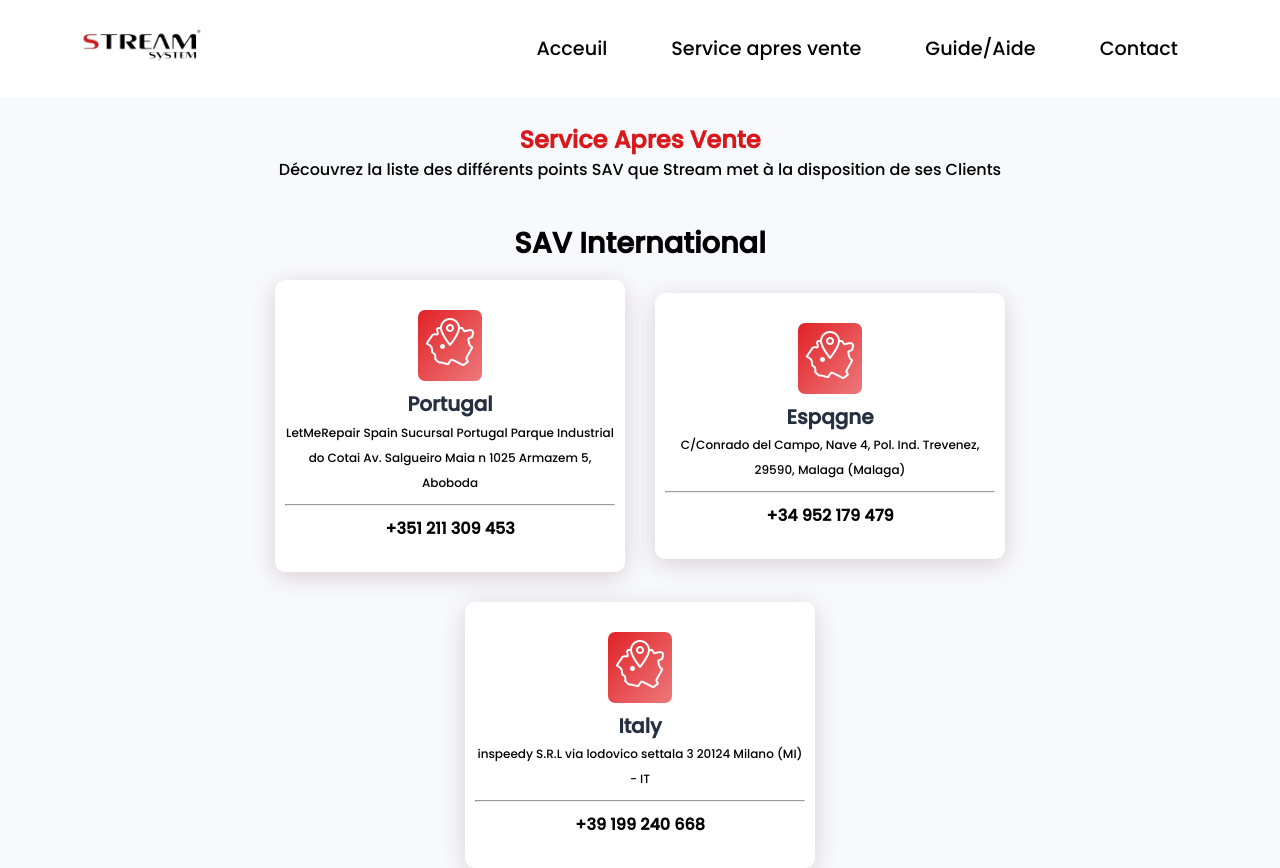
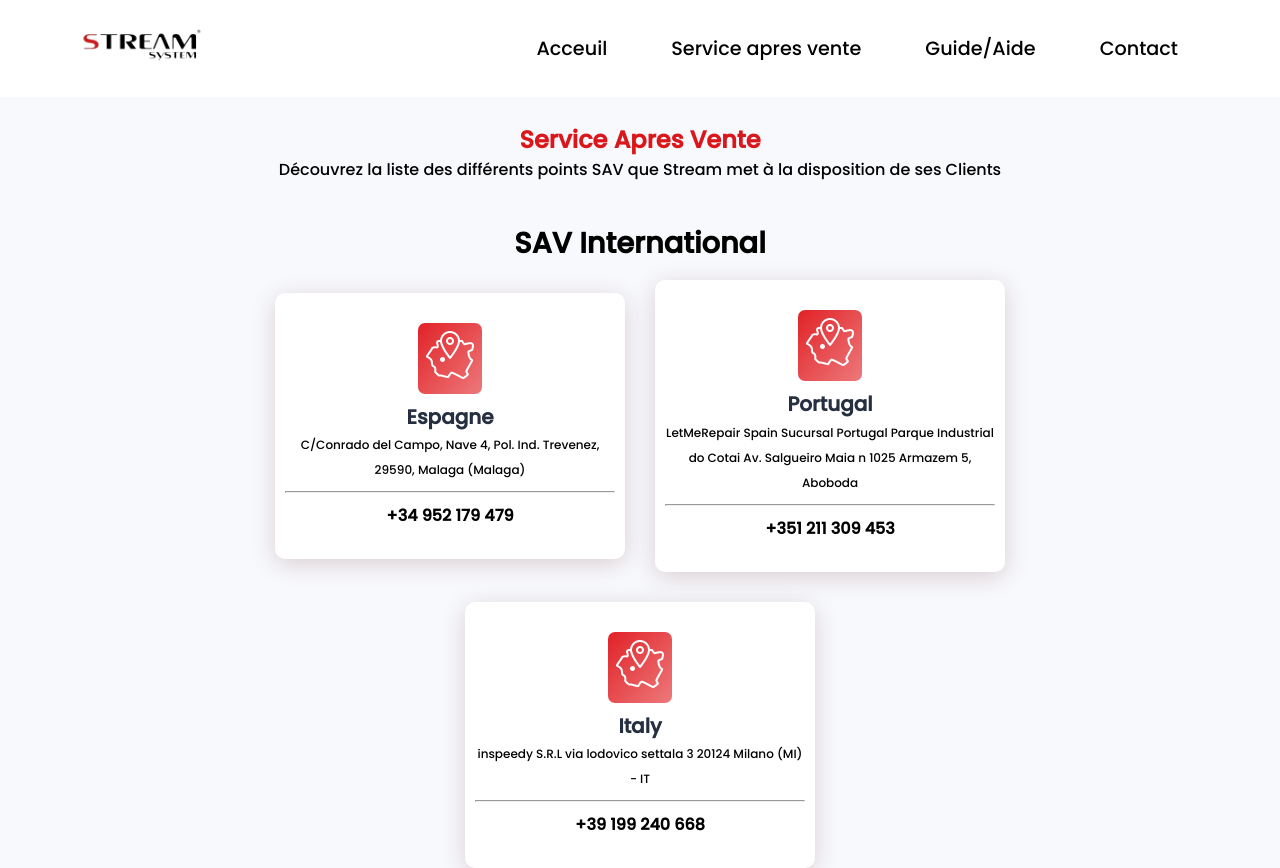
Before and after one commit to abdellahd63/website-stream-main, a React (Create React App) app in the folder frontend/: page /Services in a window 1280 px wide. Shown: the top 868 px of the page. Built offline with nearby package versions, Linux system fonts and the light colour scheme.

Commit message:
services Comp card commit

```diff
--- /dev/null
+++ b/frontend/src/Comp/ServiceCard.jsx
@@ -0,0 +1,23 @@
+import React from 'react'
+import '../Routes/Styles/servicesstyle.css'
+import locationicon from '../Routes/assets/Images/locationicon.png'
+
+function ServiceCard(props){
+  return (
+    <div className="card">
+    <div className="icon-section">
+      <div className='icon'>
+        <img src={locationicon}/>
+      </div>
+    </div>
+    <div class="info">
+      <h5>{props.title}</h5>
+      <span>{props.location}</span>
+      <hr/>
+      <h6>{props.number}</h6>
+    </div>
+    </div>
+  )
+}
+
+export default ServiceCard
--- a/frontend/src/Routes/Service.jsx
+++ b/frontend/src/Routes/Service.jsx
@@ -1,6 +1,7 @@
 import React from 'react'
 import './Styles/servicesstyle.css'
 import locationicon from './assets/Images/locationicon.png'
+import ServiceCard from '../Comp/ServiceCard'
 
 
 export default function Service() {
@@ -13,45 +14,22 @@ export default function Service() {
             <h4>SAV International</h4>
           </div>
           <div className='cards-section'>
-            <div className="card">
-            <div className="icon-section">
-              <div className='icon'>
-                <img src={locationicon}/>
-              </div>
-            </div>
-            <div class="info">
-              <h5>Portugal</h5>
-              <span>LetMeRepair Spain Sucursal Portugal Parque Industrial do Cotai Av. Salgueiro Maia n 1025 Armazem 5, Aboboda</span>
-              <hr/>
-              <h6>+351 211 309 453</h6>
-            </div>
-          </div>
-          <div className="card">
-            <div className="icon-section">
-              <div className='icon'>
-                <img src={locationicon}/>
-              </div>
-            </div>
-            <div class="info">
-              <h5>Espqgne</h5>
-              <span>C/Conrado del Campo, Nave 4, Pol. Ind. Trevenez, 29590, Malaga (Malaga)</span>
-              <hr/>
-              <h6>+34 952 179 479</h6>
-            </div>
-          </div>
-          <div className="card">
-            <div className="icon-section">
-              <div className='icon'>
-                <img src={locationicon}/>
-              </div>
-            </div>
-            <div class="info">
-              <h5>Italy</h5>
-              <span>inspeedy S.R.L via lodovico settala 3 20124 Milano (MI) - IT</span>
-              <hr/>
-              <h6>+39 199 240 668</h6>
-            </div>
-          </div>
+
+            <ServiceCard title='Espagne'
+              location='C/Conrado del Campo, Nave 4, Pol. Ind. Trevenez, 29590, Malaga (Malaga)'
+              number='+34 952 179 479'
+            />
+
+           <ServiceCard title='Portugal'
+              location='LetMeRepair Spain Sucursal Portugal Parque Industrial do Cotai Av. Salgueiro Maia n 1025 Armazem 5, Aboboda'
+              number='+351 211 309 453'
+            />
+
+            <ServiceCard title='Italy'
+              location='inspeedy S.R.L via lodovico settala 3 20124 Milano (MI) - IT'
+              number='+39 199 240 668'
+            />
+
           </div>
         </section>
         <section className='cards'>
@@ -59,58 +37,29 @@ export default function Service() {
             <h4>SAV Local</h4>
           </div>
           <div className='cards-section'>
-            <div className="card">
-            <div className="icon-section">
-              <div className='icon'>
-                <img src={locationicon}/>
-              </div>
-            </div>
-            <div class="info">
-              <h5>Hamiz</h5>
-              <span>Lotissement Friri N 3, groupe C N 16 El Hamiz</span>
-              <hr/>
-              <h6>+213 (0)560 98 57 76 / 023 86 77 32</h6>
-            </div>
-          </div>
-          <div className="card">
-            <div className="icon-section">
-              <div className='icon'>
-                <img src={locationicon}/>
-              </div>
-            </div>
-            <div class="info">
-              <h5>Oran</h5>
-              <span>Hai EL AMIRE ABDELKADER N : 01- BIR EL Djir-Oran</span>
-              <hr/>
-              <h6>+213 (0) 560 01 91 04</h6>
-            </div>
-          </div>
-          <div className="card">
-            <div className="icon-section">
-              <div className='icon'>
-                <img src={locationicon}/>
-              </div>
-            </div>
-            <div class="info">
-              <h5>Tizi Ouzou</h5>
-              <span>Residence Iziri GB 17 BLV Krim Belkacem local N 133 ( en face CASNOS)</span>
-              <hr/>
-              <h6>+213 (0) 560 98 57 85</h6>
-            </div>
-          </div>
-          <div className="card">
-            <div className="icon-section">
-              <div className='icon'>
-                <img src={locationicon}/>
-              </div>
-            </div>
-            <div class="info">
-              <h5>Medea</h5>
-              <span>Cite Takebou 150 BT D Wilaya de Medea</span>
-              <hr/>
-              <h6>+213 (0)560 50 83 07</h6>
-            </div>
-          </div>
+            <ServiceCard title='Hamiz'
+                location='Lotissement Friri N 3, groupe C N 16 El Hamiz'
+                number='+213 (0)560 98 57 76 / 023 86 77 32'
+              />
+
+            <ServiceCard title='Oran'
+                location='Hai EL AMIRE ABDELKADER N : 01- BIR EL Djir-Oran'
+                number='+213 (0) 560 01 91 04'
+              />
+
+            <ServiceCard title='Tizi Ouzou'
+                location='Residence Iziri GB 17 BLV Krim Belkacem local N 133 ( en face CASNOS)'
+                number='+213 (0) 560 98 57 85'
+              />
+
+            <ServiceCard title='Medea'
+                location='Cite Takebou 150 BT D Wilaya de Medea'
+                number='+213 (0)560 50 83 07'
+              />
+
+
+
+
           </div>
         </section>
     </div>
```
